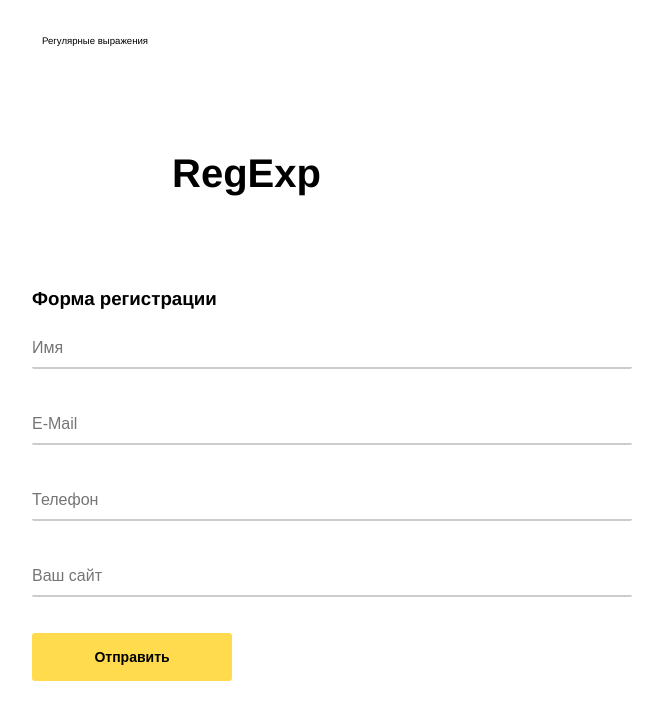
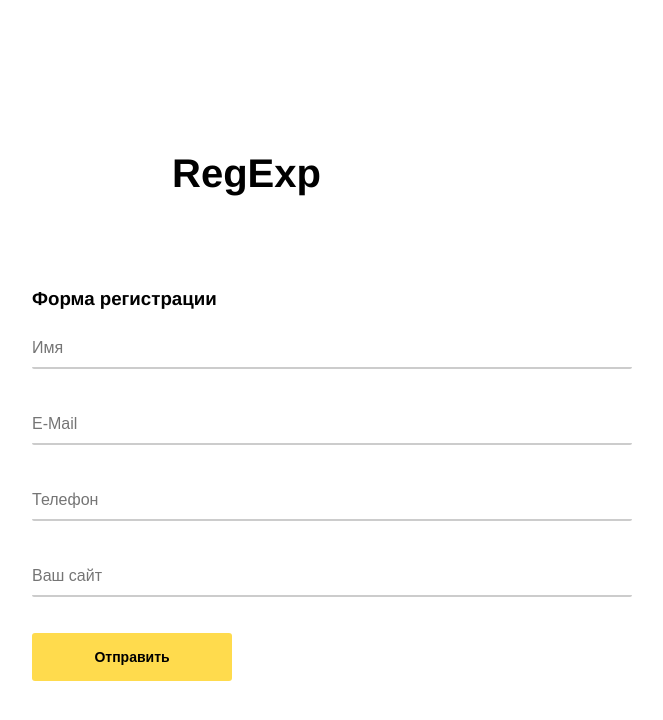
Before and after one commit to JadeRemi/reg-exp-form, a plain HTML site: page index.html in a window 1280 px wide. Shown: the whole page, without its empty margins (308-971 px from the left). Drawn offline with Linux system fonts and the light colour scheme.

Commit message:
Update index.html

```diff
--- a/index.html
+++ b/index.html
@@ -11,8 +11,8 @@
         class="header__logo"
         src="https://pictures.s3.yandex.net/frontend-developer/dom_bom/logo.svg"
         alt="logo"
-      />-->
-      <p class="header__logo-sub">Регулярные выражения</p>
+      />
+      <p class="header__logo-sub">Регулярные выражения</p>-->
     </header>
     <main class="container">
       <div class="cover">
```
